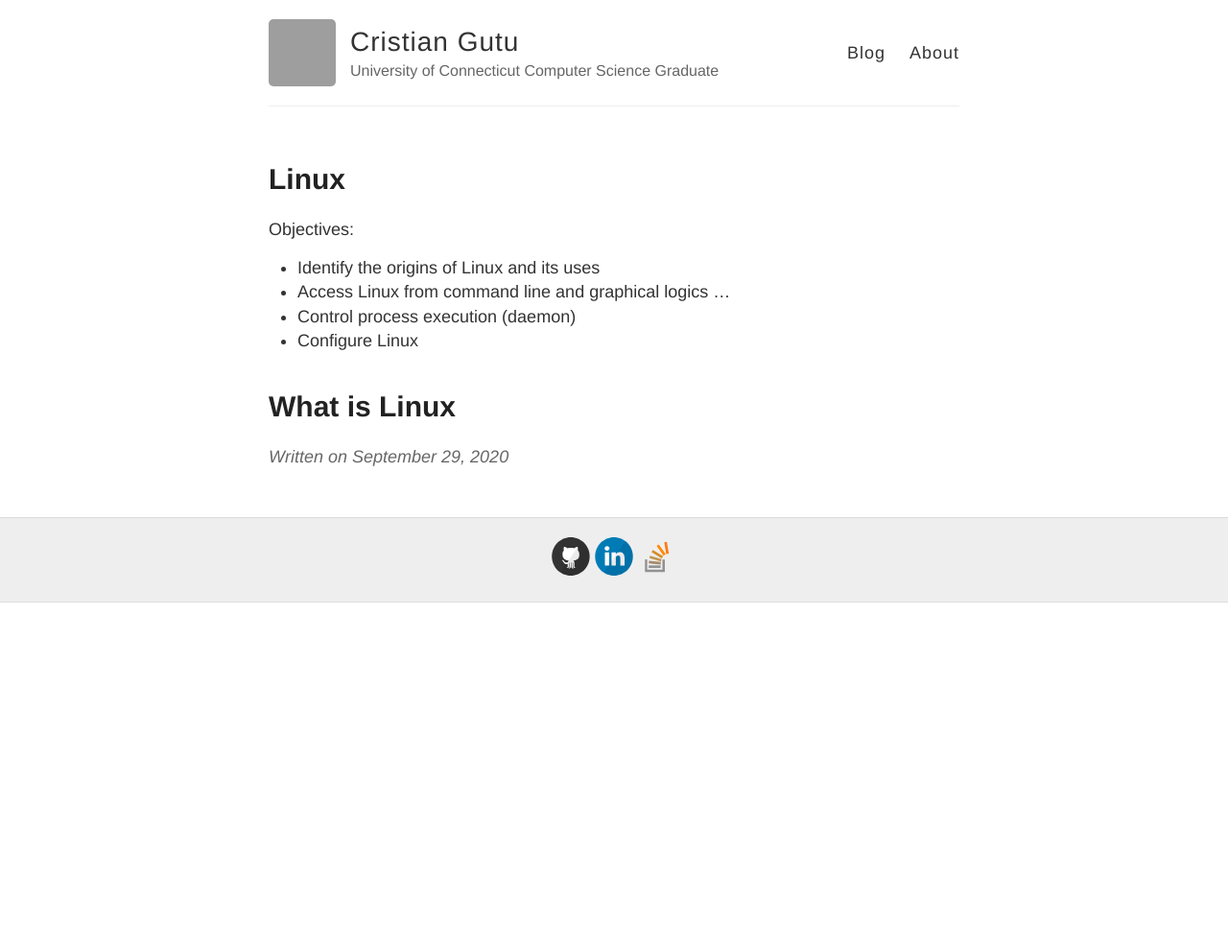
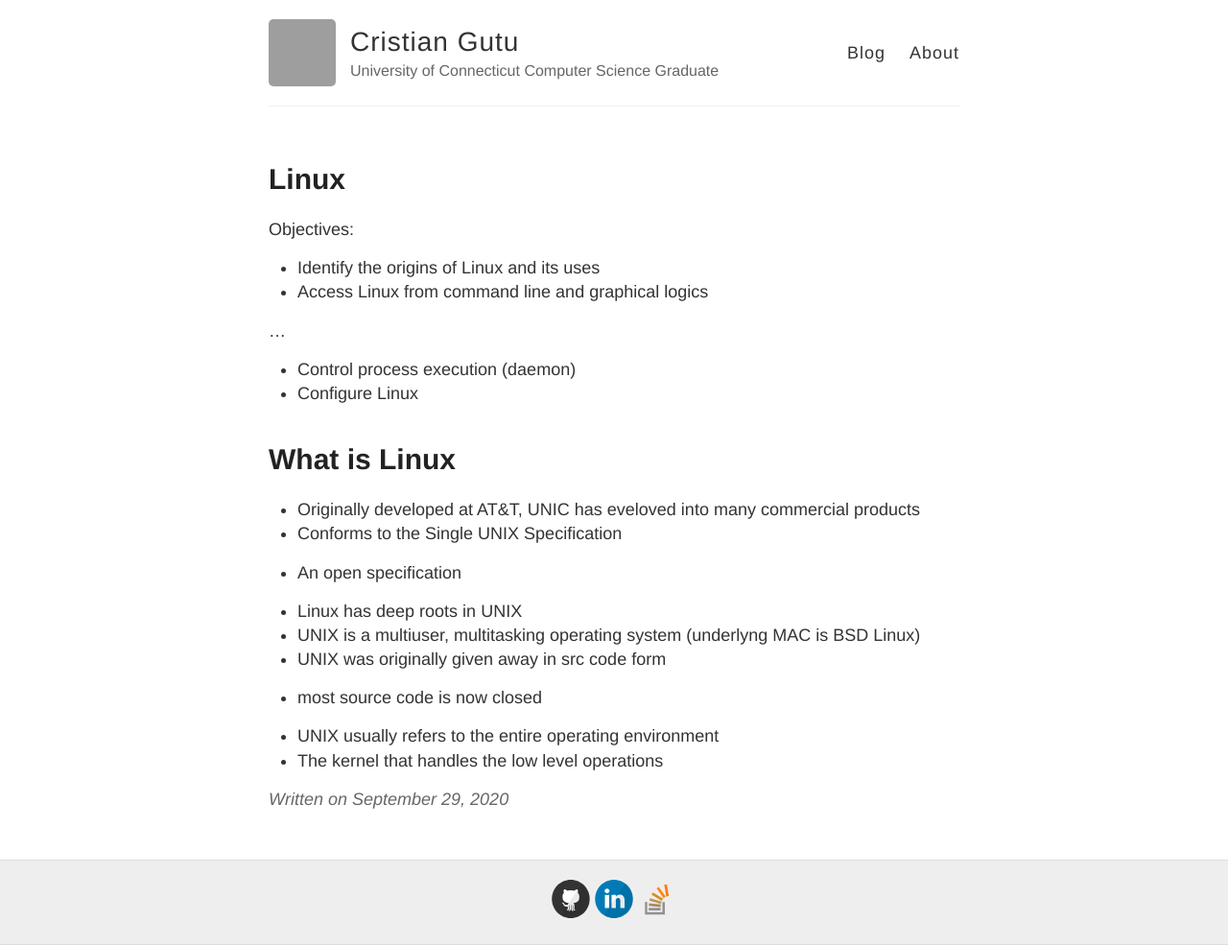
Before and after one commit to gutucristian/gutucristian.github.io, a Jekyll site: the page built from _posts/2020-9-29-Linux.md, in a window 1280 px wide. Shown: the whole page at 96% size. Built offline with Jekyll 4.4.1, drawn with Linux system fonts in a browser that asks for light colours; our own code applies the rules of GitHub Pages for plain Markdown files; before the commit the page ends 900 px from its top, so only the background shows below that; grey boxes are pictures that could not be loaded.

Commit message:
Update 2020-9-29-Linux.md

```diff
--- a/_posts/2020-9-29-Linux.md
+++ b/_posts/2020-9-29-Linux.md
@@ -2,8 +2,22 @@ Objectives:
 
 - Identify the origins of Linux and its uses
 - Access Linux from command line and graphical logics
+
 ...
+
 - Control process execution (daemon)
 - Configure Linux
 
 # What is Linux
+
+- Originally developed at AT&T, UNIC has eveloved into many commercial products
+ - Conforms to the Single UNIX Specification
+  - An open specification
+
+- Linux has deep roots in UNIX
+ - UNIX is a multiuser, multitasking operating system (underlyng MAC is BSD Linux)
+ - UNIX was originally given away in src code form
+  - most source code is now closed
+
+- UNIX usually refers to the entire operating environment
+ - The kernel that handles the low level operations
```
